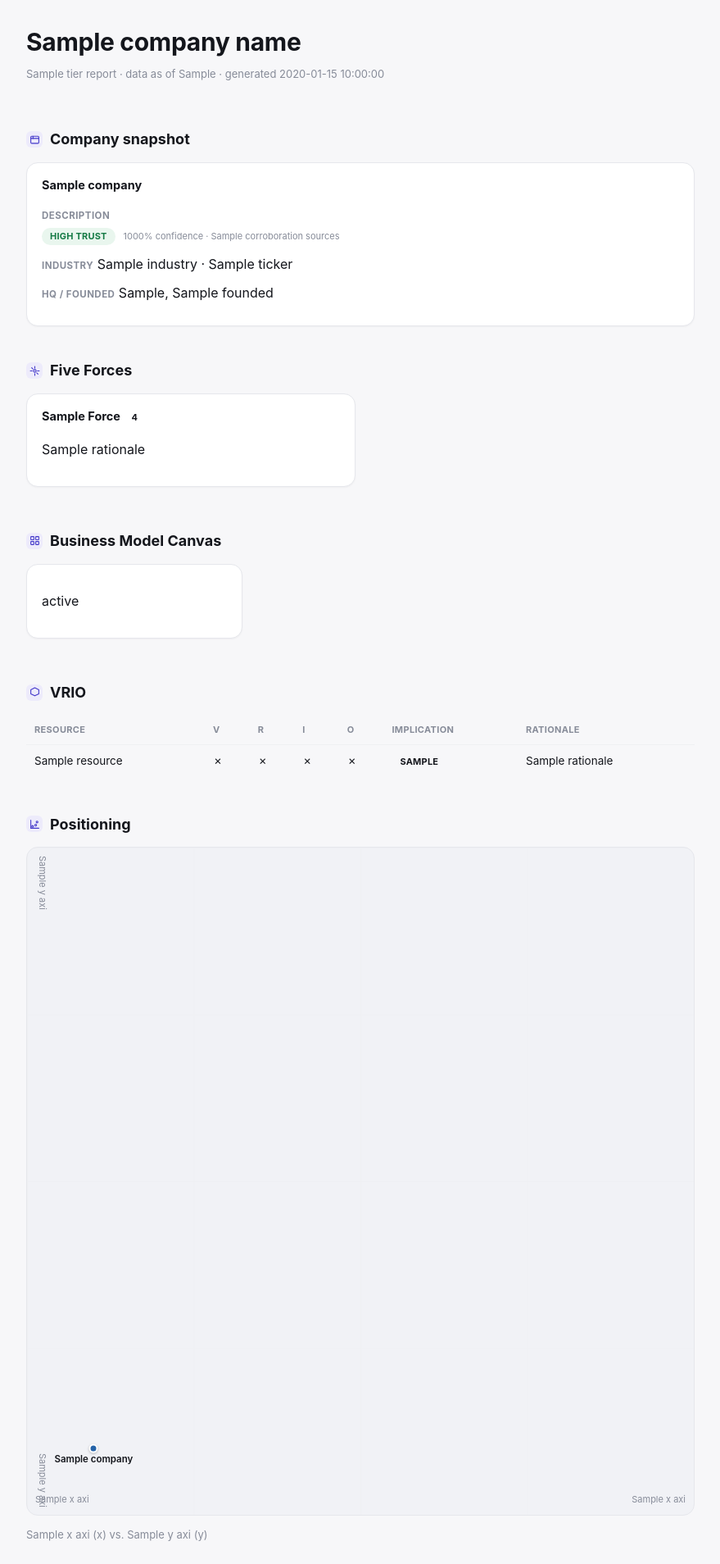
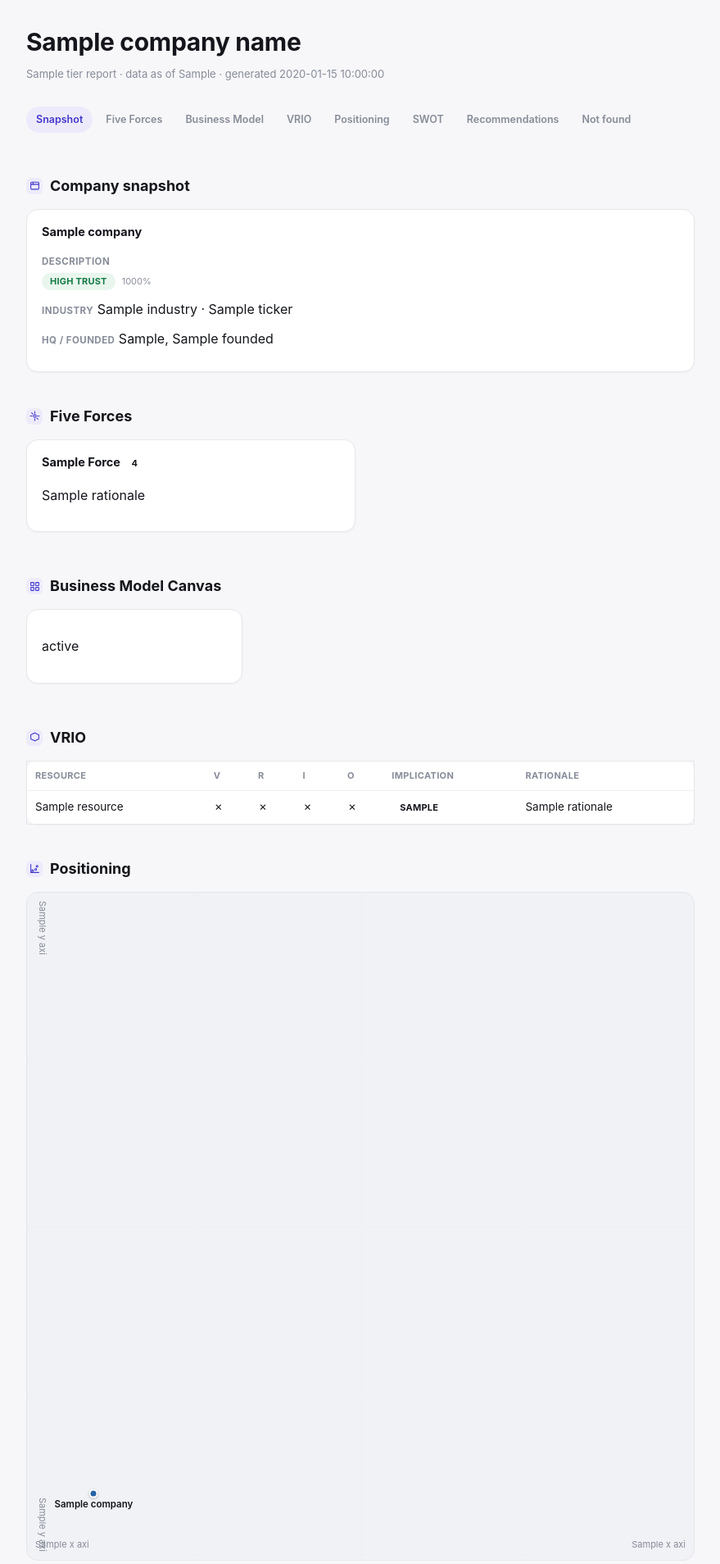
Before and after one commit to matan-lehrer/FieldBrief, a Python web app: template src/fieldbrief/reports/templates/report.html in a window 1280 px wide. Shown: the part 61-1969 px from the top of the page at 82% size, without its empty margins (200-1079 px from the left). Run offline with Jinja, Linux system fonts and the light colour scheme; the template is opened without the code that fills it: most values are stand-ins (such as "Sample title", 1, 10 or a date in 2020).

Commit message:
feat: report page UX overhaul (hover sources, scroll nav/reveal, chart draw-in) + fix empty SWOT S/W
Every real report run so far produced an empty VRIO list (confirmed across
all 5 finished reports in the DB) because resources.advantages shared one
search query/page with market.forces in agents/nodes.py's SEARCH_GROUPS — a
page covering industry dynamics but no named resource left VRIO, and
therefore SWOT's Strengths/Weaknesses (ADR 0009's roll-up derives S/W only
from VRIO), empty every time. Split into two independent search groups.

report.html: sources are now a hover/click/focus popover trigger instead of
an always-visible list under every single cited item (the biggest source of
page clutter); a sticky in-page nav links only to sections the report
actually has, with scroll-spy highlighting; cards and sections fade/slide in
on scroll (prefers-reduced-motion respected); the positioning chart's points
animate in with a stagger as it scrolls into view. No new JS dependency —
plain CSS transitions + IntersectionObserver, consistent with the rest of
the project's no-build-step stack.

pdf_report.html gained a one-line company description under the title
(previously zero context on what the company is before the frameworks),
resolved via the same claims-map pattern as the web report; re-verified at
1 page against a real finished report.

Bump to 0.4.0.

Co-Authored-By: Claude Sonnet 5 <noreply@anthropic.com>
Claude-Session: https://claude.ai/code/session_01FavwqYPLAu9Z3YmphtQVJY

```diff
--- a/pyproject.toml
+++ b/pyproject.toml
@@ -1,6 +1,6 @@
 [project]
 name = "fieldbrief"
-version = "0.3.0"
+version = "0.4.0"
 description = "AI-powered competitive analysis, built on real strategy frameworks."
 readme = "README.md"
 license = { text = "MIT" }
--- a/src/fieldbrief/reports/templates/pdf_report.html
+++ b/src/fieldbrief/reports/templates/pdf_report.html
@@ -11,7 +11,8 @@
   .ink-soft { color: #4b5160; }
   .muted { color: #878c99; }
   h1 { font-size: 24px; margin: 0 0 2px; letter-spacing: -0.01em; }
-  .meta { font-size: 11px; margin-bottom: 14px; }
+  .meta { font-size: 11px; margin-bottom: 6px; }
+  .desc { font-size: 12.5px; color: #2b2e38; margin: 0 0 14px; max-width: 92%; }
   h2 { font-size: 13px; text-transform: uppercase; letter-spacing: 0.04em; color: #4338ca;
     margin: 16px 0 8px; }
   .forces { display: flex; gap: 6px; flex-wrap: wrap; margin-bottom: 4px; }
@@ -45,6 +46,7 @@
 </div>
 <h1>{{ company_name }}</h1>
 <div class="meta ink-soft">{{ tier | capitalize }} report · {{ data_as_of }}</div>
+{% if description %}<p class="desc">{{ description }}</p>{% endif %}
 
 {% if forces %}
 <h2>Five Forces</h2>
--- a/src/fieldbrief/reports/templates/report.html
+++ b/src/fieldbrief/reports/templates/report.html
@@ -10,25 +10,25 @@
     --low: var(--good); --medium: var(--warn); --high: var(--bad);
     --strength: var(--good); --weakness: var(--bad); --opportunity: #2563a8; --threat: var(--warn);
   }
+  html { scroll-behavior: smooth; }
   body { padding-bottom: 64px; }
   .page { max-width: 880px; margin: 0 auto; padding: 0 32px; }
   .report-header { padding: 28px 0 8px; }
   h1 { font-size: 30px; margin: 0 0 6px; letter-spacing: -0.01em; }
-  h2 { font-size: 18px; margin: 40px 0 14px; display: flex; align-items: center; gap: 9px; }
+  h2 { font-size: 18px; margin: 0 0 14px; display: flex; align-items: center; gap: 9px; }
   h2 .section-icon { width: 20px; height: 20px; border-radius: 6px; background: var(--accent-soft); color: var(--accent);
     display: inline-flex; align-items: center; justify-content: center; flex: none; }
   h2 .section-icon svg { width: 13px; height: 13px; }
   h3 { font-size: 14.5px; margin: 0 0 4px; }
   .meta { color: var(--muted); font-size: 13px; margin-bottom: 8px; }
+  section { margin-top: 40px; scroll-margin-top: 68px; }
   .card { padding: 16px 18px; margin-bottom: 12px; }
   .card.target { border-left: 3px solid var(--accent); }
   .field { margin: 11px 0; }
   .field-label { font-size: 11.5px; color: var(--muted); text-transform: uppercase; letter-spacing: .04em; font-weight: 700; }
-  .citation { font-size: 13.5px; margin-top: 3px; }
-  .citation .badge { margin-right: 6px; }
+  .citation { font-size: 13.5px; margin-top: 3px; display: flex; align-items: center; gap: 8px; flex-wrap: wrap; }
+  .citation .badge { margin-right: 0; }
   .confidence { color: var(--muted); font-size: 11px; }
-  .sources { margin: 4px 0 0; padding-left: 18px; font-size: 12px; color: var(--muted); }
-  .sources a { color: inherit; }
   .gap { color: var(--muted); font-style: italic; font-size: 13px; }
   .grid-2 { display: grid; grid-template-columns: 1fr 1fr; gap: 12px; }
   .grid-3 { display: grid; grid-template-columns: 1fr 1fr 1fr; gap: 12px; }
@@ -48,23 +48,62 @@
   .swot-quad.threats { border-left: 3px solid var(--threat); }
   .swot-quad h3 { margin-bottom: 10px; display: flex; align-items: center; gap: 6px; }
   .swot-quad ul { margin: 0; padding-left: 18px; }
-  .swot-quad li { margin-bottom: 9px; font-size: 13.5px; }
+  .swot-quad li { margin-bottom: 9px; font-size: 13.5px; display: flex; align-items: baseline; gap: 6px; flex-wrap: wrap; }
   .chart { position: relative; width: 100%; aspect-ratio: 1; background:
     linear-gradient(var(--line-soft) 1px, transparent 1px), linear-gradient(90deg, var(--line-soft) 1px, transparent 1px),
     var(--surface-2);
     background-size: 25% 25%, 25% 25%; border: 1px solid var(--line); border-radius: var(--radius); margin-bottom: 4px; }
-  .chart .axis-label { position: absolute; font-size: 11px; color: var(--muted); }
+  .chart .axis-label { position: absolute; font-size: 11px; color: var(--muted); opacity: 0; transition: opacity .5s ease .3s; }
+  .chart.in-view .axis-label { opacity: 1; }
   .chart .axis-label.x-low { left: 10px; bottom: 10px; } .chart .axis-label.x-high { right: 10px; bottom: 10px; }
   .chart .axis-label.y-low { left: 10px; bottom: 10px; writing-mode: vertical-rl; } .chart .axis-label.y-high { left: 10px; top: 10px; writing-mode: vertical-rl; }
   .chart .point { position: absolute; width: 11px; height: 11px; border-radius: 50%; background: var(--opportunity);
-                  border: 2px solid var(--surface); box-shadow: 0 1px 3px rgba(0,0,0,.25); transform: translate(-50%, 50%); }
+                  border: 2px solid var(--surface); box-shadow: 0 1px 3px rgba(0,0,0,.25);
+                  transform: translate(-50%, 50%) scale(0); opacity: 0;
+                  transition: transform .5s cubic-bezier(.34,1.56,.64,1), opacity .35s ease; }
+  .chart.in-view .point { transform: translate(-50%, 50%) scale(1); opacity: 1; }
   .chart .point.target { background: var(--accent); width: 14px; height: 14px; }
-  .chart .point-label { position: absolute; font-size: 11.5px; font-weight: 600; transform: translate(-50%, 130%); white-space: nowrap; }
+  .chart .point-label { position: absolute; font-size: 11.5px; font-weight: 600; transform: translate(-50%, 130%); white-space: nowrap;
+                         opacity: 0; transition: opacity .4s ease; }
+  .chart.in-view .point-label { opacity: 1; }
   .gaps-list { font-size: 13px; color: var(--muted); }
+
+  /* Sticky in-page nav (structure: "what's on this page, jump there") */
+  .section-nav { position: sticky; top: 0; z-index: 5; display: flex; gap: 4px; overflow-x: auto;
+    padding: 10px 0; margin: 4px 0 0; background: var(--bg); border-bottom: 1px solid transparent; }
+  .section-nav.docked { border-bottom-color: var(--line); }
+  .section-nav .nav-link { flex: none; font-size: 12.5px; font-weight: 600; color: var(--muted);
+    padding: 6px 12px; border-radius: 999px; white-space: nowrap; transition: color .15s, background .15s; }
+  .section-nav .nav-link:hover { color: var(--ink); text-decoration: none; }
+  .section-nav .nav-link.active { color: var(--accent); background: var(--accent-soft); }
+
+  /* Sources: a small trigger instead of an always-visible list — hover,
+     click, or keyboard focus reveal it; nothing else on the page changes. */
+  .src-pop { position: relative; display: inline-flex; }
+  .src-trigger { font: inherit; font-size: 11.5px; font-weight: 600; color: var(--accent); background: var(--accent-soft);
+    border: none; border-radius: 999px; padding: 2px 9px; cursor: pointer; }
+  .src-panel { position: absolute; left: 0; top: calc(100% + 6px); z-index: 10; width: max(260px, 100%); max-width: 360px;
+    background: var(--surface); border: 1px solid var(--line); border-radius: var(--radius-sm); box-shadow: var(--shadow-2);
+    padding: 10px 12px; opacity: 0; pointer-events: none; transform: translateY(4px);
+    transition: opacity .12s ease, transform .12s ease; }
+  .src-pop:hover .src-panel, .src-pop:focus-within .src-panel { opacity: 1; pointer-events: auto; transform: translateY(0); }
+  .src-panel ul { margin: 0; padding-left: 16px; font-size: 12px; color: var(--muted); }
+  .src-panel li { margin-bottom: 6px; }
+  .src-panel li:last-child { margin-bottom: 0; }
+  .src-panel a { color: inherit; }
+
+  /* Scroll-triggered reveal ("float in") */
+  .reveal { opacity: 0; transform: translateY(14px); transition: opacity .5s ease, transform .5s ease; }
+  .reveal.in-view { opacity: 1; transform: translateY(0); }
+  @media (prefers-reduced-motion: reduce) {
+    html { scroll-behavior: auto; }
+    .reveal, .chart .point, .chart .point-label, .chart .axis-label { transition: none !important; opacity: 1 !important; transform: none !important; }
+  }
   @media print {
-    .topbar, .report-actions { display: none; }
+    .topbar, .report-actions, .section-nav { display: none; }
     body { padding: 0; }
     .page { max-width: none; }
+    .reveal, .chart .point, .chart .point-label, .chart .axis-label { opacity: 1 !important; transform: none !important; }
   }
 </style>
 </head>
@@ -79,30 +118,33 @@
 </div>
 <div class="page">
 
+{% macro sources_popover(claim_ids) %}
+  {% set items = [] %}
+  {% for cid in claim_ids %}{% set cl = claims.get(cid) %}{% if cl %}{% set _ = items.append(cl) %}{% endif %}{% endfor %}
+  {% if items %}
+  <span class="src-pop">
+    <button type="button" class="src-trigger" aria-haspopup="true">{{ items|length }} source{{ "s" if items|length != 1 else "" }}</button>
+    <span class="src-panel">
+      <ul>
+        {% for cl in items %}<li>&ldquo;{{ cl.statement }}&rdquo; — <a href="{{ cl.source_url }}" target="_blank" rel="noopener">{{ cl.source_type }}</a></li>{% endfor %}
+      </ul>
+    </span>
+  </span>
+  {% endif %}
+{% endmacro %}
+
 {% macro citation(c) %}
   {% if c %}
     <div class="citation">
       {% if c.confidence.score >= 0.8 %}<span class="badge trust-high">high trust</span>
       {% elif c.confidence.score >= 0.5 %}<span class="badge trust-medium">medium trust</span>
       {% else %}<span class="badge trust-low">low trust</span>{% endif %}
-      <span class="confidence">{{ "%.0f"|format(c.confidence.score * 100) }}% confidence{% if c.confidence.verified %} · verified{% endif %} · {{ c.confidence.corroboration }} source{{ "s" if c.confidence.corroboration != 1 else "" }}</span>
-      <ul class="sources">
-        {% for cid in c.claim_ids %}{% set cl = claims.get(cid) %}{% if cl %}
-          <li>&ldquo;{{ cl.statement }}&rdquo; — <a href="{{ cl.source_url }}">{{ cl.source_type }}</a></li>
-        {% endif %}{% endfor %}
-      </ul>
+      <span class="confidence">{{ "%.0f"|format(c.confidence.score * 100) }}%{% if c.confidence.verified %} · verified{% endif %}</span>
+      {{ sources_popover(c.claim_ids) }}
     </div>
   {% else %}
     <span class="gap">not found</span>
   {% endif %}
-{% endmacro %}
-
-{% macro finding_sources(claim_ids) %}
-  <ul class="sources">
-    {% for cid in claim_ids %}{% set cl = claims.get(cid) %}{% if cl %}
-      <li>&ldquo;{{ cl.statement }}&rdquo; — <a href="{{ cl.source_url }}">{{ cl.source_type }}</a></li>
-    {% endif %}{% endfor %}
-  </ul>
 {% endmacro %}
 
 <div class="report-header">
@@ -113,9 +155,21 @@
   </div>
 </div>
 
+<nav class="section-nav" id="section-nav">
+  <a href="#snapshot" class="nav-link">Snapshot</a>
+  {% if report.five_forces.forces %}<a href="#five-forces" class="nav-link">Five Forces</a>{% endif %}
+  {% if report.bmc.blocks %}<a href="#bmc" class="nav-link">Business Model</a>{% endif %}
+  {% if report.vrio %}<a href="#vrio" class="nav-link">VRIO</a>{% endif %}
+  {% if report.positioning.companies %}<a href="#positioning" class="nav-link">Positioning</a>{% endif %}
+  <a href="#swot" class="nav-link">SWOT</a>
+  <a href="#recommendations" class="nav-link">Recommendations</a>
+  {% if report.gaps %}<a href="#gaps" class="nav-link">Not found</a>{% endif %}
+</nav>
+
+<section id="snapshot">
 <h2><span class="section-icon"><svg class="icon" viewBox="0 0 24 24"><rect x="3" y="4" width="18" height="16" rx="2"/><path d="M3 9h18"/><path d="M8 4v5"/></svg></span>Company snapshot</h2>
 {% for c in report.companies %}
-  <div class="card {{ 'target' if c.is_target else '' }}">
+  <div class="card reveal {{ 'target' if c.is_target else '' }}">
     <h3>{{ c.name }}{% if c.is_target %} (target){% endif %}</h3>
     <div class="field"><span class="field-label">Description</span>{{ citation(c.description) }}</div>
     {% if c.industry or c.ticker %}
@@ -141,36 +195,42 @@
     {% endif %}
   </div>
 {% endfor %}
+</section>
 
 {% if report.five_forces.forces %}
+<section id="five-forces">
 <h2><span class="section-icon"><svg class="icon" viewBox="0 0 24 24"><circle cx="12" cy="12" r="3"/><path d="M12 2v4"/><path d="M12 18v4"/><path d="M4.9 4.9l2.8 2.8"/><path d="M16.3 16.3l2.8 2.8"/><path d="M2 12h4"/><path d="M18 12h4"/></svg></span>Five Forces</h2>
 <div class="grid-2">
   {% for f in report.five_forces.forces %}
-    <div class="card">
+    <div class="card reveal">
       <h3>{{ f.force | replace("_", " ") | title }} <span class="badge {{ f.rating }}">{{ f.rating }}</span></h3>
       <p>{{ f.rationale }}</p>
-      {{ finding_sources(f.claim_ids) }}
+      {{ sources_popover(f.claim_ids) }}
     </div>
   {% endfor %}
 </div>
+</section>
 {% endif %}
 
 {% if report.bmc.blocks %}
+<section id="bmc">
 <h2><span class="section-icon"><svg class="icon" viewBox="0 0 24 24"><rect x="3" y="3" width="7" height="7" rx="1"/><rect x="14" y="3" width="7" height="7" rx="1"/><rect x="3" y="14" width="7" height="7" rx="1"/><rect x="14" y="14" width="7" height="7" rx="1"/></svg></span>Business Model Canvas</h2>
 <div class="grid-3">
   {% for b in report.bmc.blocks %}
-    <div class="card">
+    <div class="card reveal">
       <h3>{{ b.block | replace("_", " ") | title }}</h3>
       <p>{{ b.statement }}</p>
-      {{ finding_sources(b.claim_ids) }}
+      {{ sources_popover(b.claim_ids) }}
     </div>
   {% endfor %}
 </div>
+</section>
 {% endif %}
 
 {% if report.vrio %}
+<section id="vrio">
 <h2><span class="section-icon"><svg class="icon" viewBox="0 0 24 24"><path d="M12 2l9 4.5v9L12 20l-9-4.5v-9z"/></svg></span>VRIO</h2>
-<table>
+<table class="card reveal">
   <tr><th>Resource</th><th>V</th><th>R</th><th>I</th><th>O</th><th>Implication</th><th>Rationale</th></tr>
   {% for r in report.vrio %}
   <tr>
@@ -180,15 +240,17 @@
     <td>{{ "✓" if r.inimitable else "✗" }}</td>
     <td>{{ "✓" if r.organized else "✗" }}</td>
     <td><span class="badge {{ r.competitive_implication }}">{{ r.competitive_implication | replace("_", " ") }}</span></td>
-    <td>{{ r.rationale }}{{ finding_sources(r.claim_ids) }}</td>
+    <td>{{ r.rationale }} {{ sources_popover(r.claim_ids) }}</td>
   </tr>
   {% endfor %}
 </table>
+</section>
 {% endif %}
 
 {% if report.positioning.companies %}
+<section id="positioning">
 <h2><span class="section-icon"><svg class="icon" viewBox="0 0 24 24"><circle cx="7" cy="17" r="2"/><circle cx="17" cy="7" r="2"/><circle cx="14" cy="14" r="2"/><path d="M3 21h18"/><path d="M3 3v18"/></svg></span>Positioning</h2>
-<div class="chart">
+<div class="chart reveal">
   <span class="axis-label x-low">{{ report.positioning.x_axis.low_label }}</span>
   <span class="axis-label x-high">{{ report.positioning.x_axis.high_label }}</span>
   <span class="axis-label y-low">{{ report.positioning.y_axis.low_label }}</span>
@@ -196,52 +258,102 @@
   {% for p in report.positioning.companies %}
     {% set name = (report.companies | selectattr("company_id", "equalto", p.company_id) | first).name %}
     {% set is_target = (report.companies | selectattr("company_id", "equalto", p.company_id) | first).is_target %}
-    <div class="point {{ 'target' if is_target else '' }}" style="left: {{ (p.x * 100) | round(1) }}%; bottom: {{ (p.y * 100) | round(1) }}%;"></div>
-    <div class="point-label" style="left: {{ (p.x * 100) | round(1) }}%; bottom: {{ (p.y * 100) | round(1) }}%;">{{ name }}</div>
+    {% set delay = loop.index0 * 90 %}
+    <div class="point {{ 'target' if is_target else '' }}" style="left: {{ (p.x * 100) | round(1) }}%; bottom: {{ (p.y * 100) | round(1) }}%; transition-delay: {{ delay }}ms;"></div>
+    <div class="point-label" style="left: {{ (p.x * 100) | round(1) }}%; bottom: {{ (p.y * 100) | round(1) }}%; transition-delay: {{ delay + 150 }}ms;">{{ name }}</div>
   {% endfor %}
 </div>
 <p class="meta">{{ report.positioning.x_axis.name }} (x) vs. {{ report.positioning.y_axis.name }} (y)</p>
+</section>
 {% endif %}
 
+<section id="swot">
 <h2><span class="section-icon"><svg class="icon" viewBox="0 0 24 24"><path d="M12 2l2.4 6.6L21 11l-6.6 2.4L12 20l-2.4-6.6L3 11l6.6-2.4z"/></svg></span>SWOT</h2>
 <div class="grid-2">
-  <div class="swot-quad strengths"><h3>Strengths</h3><ul>
-    {% for item in report.swot.strengths %}<li>{{ item.statement }}{{ finding_sources(item.claim_ids) }}</li>{% endfor %}
+  <div class="swot-quad strengths reveal"><h3>Strengths</h3><ul>
+    {% for item in report.swot.strengths %}<li>{{ item.statement }}{{ sources_popover(item.claim_ids) }}</li>{% endfor %}
     {% if not report.swot.strengths %}<li class="gap">none found</li>{% endif %}
   </ul></div>
-  <div class="swot-quad weaknesses"><h3>Weaknesses</h3><ul>
-    {% for item in report.swot.weaknesses %}<li>{{ item.statement }}{{ finding_sources(item.claim_ids) }}</li>{% endfor %}
+  <div class="swot-quad weaknesses reveal"><h3>Weaknesses</h3><ul>
+    {% for item in report.swot.weaknesses %}<li>{{ item.statement }}{{ sources_popover(item.claim_ids) }}</li>{% endfor %}
     {% if not report.swot.weaknesses %}<li class="gap">none found</li>{% endif %}
   </ul></div>
-  <div class="swot-quad opportunities"><h3>Opportunities</h3><ul>
-    {% for item in report.swot.opportunities %}<li>{{ item.statement }}{{ finding_sources(item.claim_ids) }}</li>{% endfor %}
+  <div class="swot-quad opportunities reveal"><h3>Opportunities</h3><ul>
+    {% for item in report.swot.opportunities %}<li>{{ item.statement }}{{ sources_popover(item.claim_ids) }}</li>{% endfor %}
     {% if not report.swot.opportunities %}<li class="gap">none found</li>{% endif %}
   </ul></div>
-  <div class="swot-quad threats"><h3>Threats</h3><ul>
-    {% for item in report.swot.threats %}<li>{{ item.statement }}{{ finding_sources(item.claim_ids) }}</li>{% endfor %}
+  <div class="swot-quad threats reveal"><h3>Threats</h3><ul>
+    {% for item in report.swot.threats %}<li>{{ item.statement }}{{ sources_popover(item.claim_ids) }}</li>{% endfor %}
     {% if not report.swot.threats %}<li class="gap">none found</li>{% endif %}
   </ul></div>
 </div>
+</section>
 
+<section id="recommendations">
 <h2><span class="section-icon"><svg class="icon" viewBox="0 0 24 24"><path d="M9 18h6"/><path d="M10 22h4"/><path d="M12 2a7 7 0 0 0-4 12.7V17h8v-2.3A7 7 0 0 0 12 2z"/></svg></span>Recommendations</h2>
 {% for rec in report.recommendations %}
-  <div class="card">
+  <div class="card reveal">
     <h3>{{ rec.statement }} <span class="badge priority-{{ rec.priority }}">{{ rec.priority }}</span></h3>
     <p>{{ rec.rationale }}</p>
-    {{ finding_sources(rec.claim_ids) }}
+    {{ sources_popover(rec.claim_ids) }}
   </div>
 {% endfor %}
 {% if not report.recommendations %}<p class="gap">No recommendations yet.</p>{% endif %}
+</section>
 
 {% if report.gaps %}
+<section id="gaps">
 <h2><span class="section-icon"><svg class="icon" viewBox="0 0 24 24"><circle cx="12" cy="12" r="9"/><path d="M12 8v4"/><path d="M12 16h.01"/></svg></span>Not found</h2>
-<p class="gaps-list">
+<p class="gaps-list reveal">
   {% for g in report.gaps %}
     {{ g.field }} ({{ g.reason | replace("_", " ") }}){% if not loop.last %}, {% endif %}
   {% endfor %}
 </p>
+</section>
 {% endif %}
 
 </div>
+<script>
+(function () {
+  var navLinks = Array.prototype.slice.call(document.querySelectorAll(".section-nav .nav-link"));
+  var sections = navLinks
+    .map(function (a) { return document.getElementById(a.getAttribute("href").slice(1)); })
+    .filter(Boolean);
+
+  function setActive(id) {
+    navLinks.forEach(function (a) {
+      a.classList.toggle("active", a.getAttribute("href") === "#" + id);
+    });
+  }
+  if (sections.length) setActive(sections[0].id);
+
+  var nav = document.getElementById("section-nav");
+  window.addEventListener("scroll", function () {
+    if (nav) nav.classList.toggle("docked", nav.getBoundingClientRect().top <= 0);
+  }, { passive: true });
+
+  if (!("IntersectionObserver" in window)) {
+    document.querySelectorAll(".reveal").forEach(function (el) { el.classList.add("in-view"); });
+    return;
+  }
+
+  var revealObserver = new IntersectionObserver(function (entries) {
+    entries.forEach(function (entry) {
+      if (entry.isIntersecting) {
+        entry.target.classList.add("in-view");
+        revealObserver.unobserve(entry.target);
+      }
+    });
+  }, { threshold: 0.12 });
+  document.querySelectorAll(".reveal").forEach(function (el) { revealObserver.observe(el); });
+
+  var spyObserver = new IntersectionObserver(function (entries) {
+    entries.forEach(function (entry) {
+      if (entry.isIntersecting) setActive(entry.target.id);
+    });
+  }, { rootMargin: "-45% 0px -50% 0px" });
+  sections.forEach(function (el) { spyObserver.observe(el); });
+})();
+</script>
 </body>
 </html>
```
Also changed, not shown: docs/roadmap.md (+5 -0 lines), src/fieldbrief/agents/nodes.py (+6 -1 lines), src/fieldbrief/api/app.py (+14 -1 lines), src/fieldbrief/reports/render.py (+6 -2 lines), tests/integration/test_agent_graph.py (+74 -0 lines), tests/unit/test_cli.py (+1 -1 lines), tests/unit/test_reports_render.py (+40 -1 lines), 1 other file.
